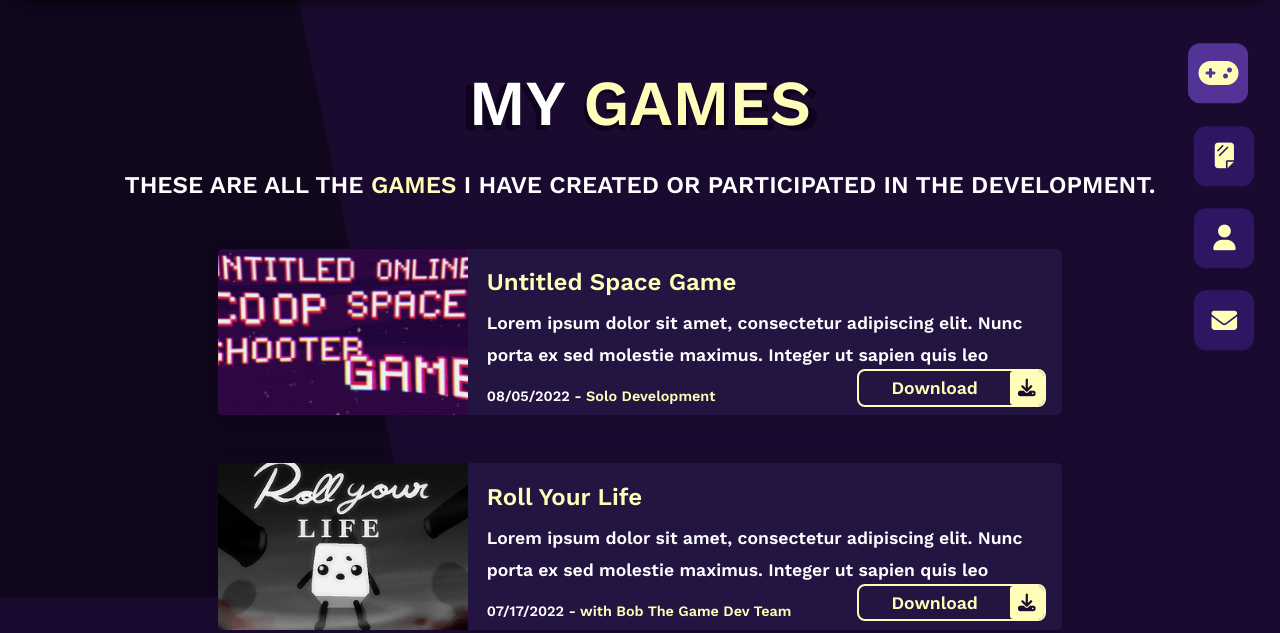
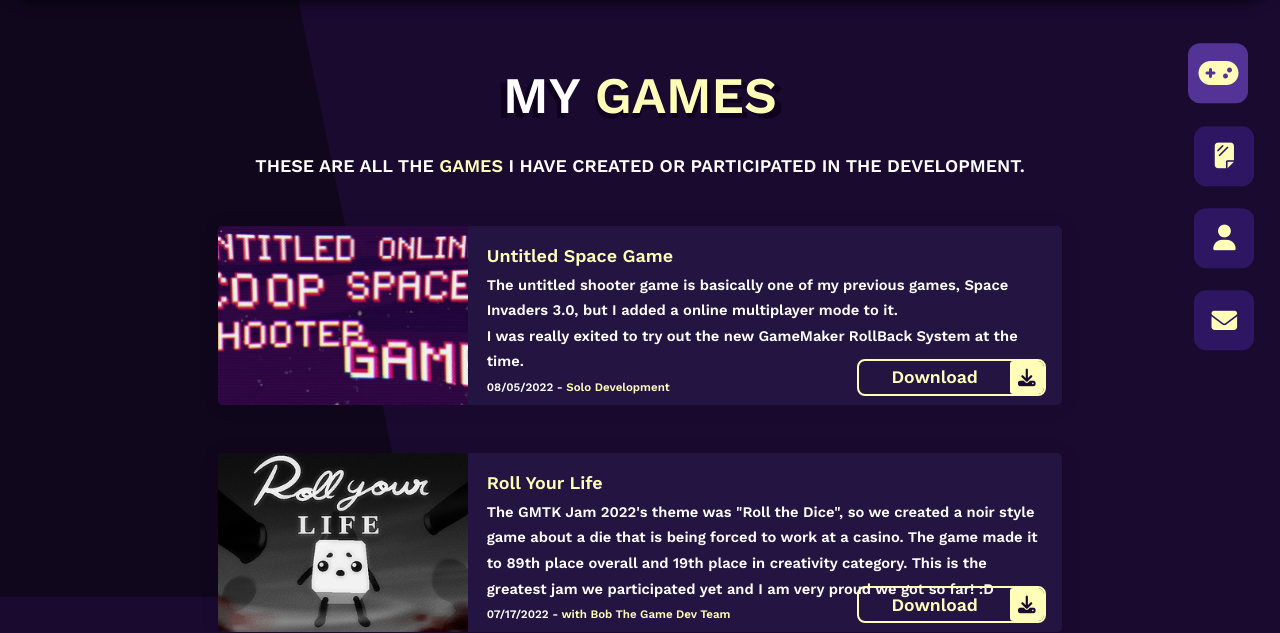
Before and after one commit to Nox2004/WebPortfolio_OLD, a plain HTML site: page index.html in a window 1280 px wide. Shown: the part 203-836 px from the top of the page. Drawn offline with nearby package versions, Linux system fonts and the light colour scheme.

Commit message:
Added game descriptions.

```diff
--- a/javascript/games.js
+++ b/javascript/games.js
@@ -4,7 +4,7 @@ let i = 0;
 content[i] = {
     name: 'Untitled Space Game',
     image_name : 'untitled_shooter.webp',
-    description : 'Lorem ipsum dolor sit amet, consectetur adipiscing elit. Nunc porta ex sed molestie maximus. Integer ut sapien quis leo gravida volutpat. Ut quis nisl magna.    Donec iaculis ipsum a facilisis sagittis',
+    description : 'The untitled shooter game is basically one of my previous games, Space Invaders 3.0, but I added a online multiplayer mode to it.<BR>I was really exited to try out the new GameMaker RollBack System at the time.',
     link : 'https://gx.games/games/nes7cw/untitled-space-shooter-game/',
 
     date : '08/05/2022',
@@ -15,7 +15,7 @@ i++;
 content[i] = {
     name: 'Roll Your Life',
     image_name : 'roll_your_life.png',
-    description : 'Lorem ipsum dolor sit amet, consectetur adipiscing elit. Nunc porta ex sed molestie maximus. Integer ut sapien quis leo gravida volutpat. Ut quis nisl magna.    Donec iaculis ipsum a facilisis sagittis',
+    description : `The GMTK Jam 2022's theme was "Roll the Dice", so we created a noir style game about a die that is being forced to work at a casino. The game made it to 89th place overall and 19th place in creativity category. This is the greatest jam we participated yet and I am very proud we got so far! :D`,
     link : 'https://bob-the-game-dev.itch.io/roll-your-life',
 
     date : '07/17/2022',
@@ -26,7 +26,7 @@ i++;
 content[i] = {
     name: 'My Happy Planet',
     image_name : 'happy_planet.png',
-    description : 'Lorem ipsum dolor sit amet, consectetur adipiscing elit. Nunc porta ex sed molestie maximus. Integer ut sapien quis leo gravida volutpat. Ut quis nisl magna.    Donec iaculis ipsum a facilisis sagittis',
+    description : `At the beginning of 2022 I got into college, so I had to start learning C# and unity. Our teachers asked us to create a game with the "enviroment friendly" theme, this game is my team's project.`,
     link : 'https://nox2004.itch.io/my-happy-planet',
 
     date : '05/31/2022',
@@ -37,7 +37,7 @@ i++;
 content[i] = {
     name: 'Hey Brother',
     image_name : 'hey_brother.png',
-    description : 'Lorem ipsum dolor sit amet, consectetur adipiscing elit. Nunc porta ex sed molestie maximus. Integer ut sapien quis leo gravida volutpat. Ut quis nisl magna.    Donec iaculis ipsum a facilisis sagittis',
+    description : `Hey Brother is a collection of minigames centered around 2 brothers who keep arguing and fighting. The game was a submission to the 7th edition of game jaaj, and got 2nd place overall.`,
     link : 'https://bob-the-game-dev.itch.io/hey-brother',
 
     date : '01/31/2022',
@@ -48,7 +48,7 @@ i++;
 content[i] = {
     name: 'Drinking Water Midnight',
     image_name : 'drinking_water.webp',
-    description : 'Lorem ipsum dolor sit amet, consectetur adipiscing elit. Nunc porta ex sed molestie maximus. Integer ut sapien quis leo gravida volutpat. Ut quis nisl magna.    Donec iaculis ipsum a facilisis sagittis',
+    description : `"Drinking Water Midnight" is a game I made to celebrate 2021 Halloween, and is a short "horrorish" game based on the fear I had of going to the kitchen to get water late at night`,
     link : 'https://gamejolt.com/games/meia_noite/660730',
 
     date : '11/04/2021',
@@ -59,7 +59,7 @@ i++;
 content[i] = {
     name: 'Space Invaders 3.0',
     image_name : 'space_invaders_3.webp',
-    description : 'Lorem ipsum dolor sit amet, consectetur adipiscing elit. Nunc porta ex sed molestie maximus. Integer ut sapien quis leo gravida volutpat. Ut quis nisl magna.    Donec iaculis ipsum a facilisis sagittis',
+    description : `This is a remake of my previous game (Space Invaders 2.0) that I created as a birthday gift for my father. Since 2 years have passed I got to make something way better with new graphics, power ups, enemys, and a boss.`,
     link : 'https://gamejolt.com/games/space_invaders_3/607792',
 
     date : '04/16/2021',
@@ -70,7 +70,7 @@ i++;
 content[i] = {
     name: 'The Unknown',
     image_name : 'Unknown.png',
-    description : 'Lorem ipsum dolor sit amet, consectetur adipiscing elit. Nunc porta ex sed molestie maximus. Integer ut sapien quis leo gravida volutpat. Ut quis nisl magna.    Donec iaculis ipsum a facilisis sagittis',
+    description : `The Unknown is a mistery plataform game / ARG that we made for edition 5 of game jaaj. The game revolves the mechanic of using your pet as a plataform.`,
     link : 'https://gamejolt.com/games/desconhecido/571638',
 
     date : '01/09/2021',
@@ -81,7 +81,7 @@ i++;
 content[i] = {
     name: 'Sinuca Attack (Console)',
     image_name : 'sinuca_attack_console.webp',
-    description : 'Lorem ipsum dolor sit amet, consectetur adipiscing elit. Nunc porta ex sed molestie maximus. Integer ut sapien quis leo gravida volutpat. Ut quis nisl magna.    Donec iaculis ipsum a facilisis sagittis',
+    description : `We ended up selling Sinuca Attack (previous game) console rights to East Asia Soft, and they published it to PlayStation, Xbox and Switch. Me and Rai added some levels and visuals to this version.`,
     link : 'https://store.playstation.com/pt-br/product/UP2005-PPSA06054_00-SINUCA0000000000',
 
     date : '06/30/2020',
@@ -92,7 +92,7 @@ i++;
 content[i] = {
     name: 'Sinuca Attack (Jam Ver.)',
     image_name : 'Sinuca_Attack_Jam.webp',
-    description : 'Lorem ipsum dolor sit amet, consectetur adipiscing elit. Nunc porta ex sed molestie maximus. Integer ut sapien quis leo gravida volutpat. Ut quis nisl magna.    Donec iaculis ipsum a facilisis sagittis',
+    description : `Sinuca attack was a plataform/puzzle game we created for corona jaaj, a big brazilian game jam. It was the game I had the most fun idealizing and designing. At the end we won the "technical quality" category!`,
     link : 'https://gamejolt.com/games/sinuca_attack/477646',
 
     date : '03/29/2020',
@@ -103,7 +103,7 @@ i++;
 content[i] = {
     name: 'Evolutron Revolution Rampage...',
     image_name : 'evolutron.webp',
-    description : 'Lorem ipsum dolor sit amet, consectetur adipiscing elit. Nunc porta ex sed molestie maximus. Integer ut sapien quis leo gravida volutpat. Ut quis nisl magna.    Donec iaculis ipsum a facilisis sagittis',
+    description : 'Evolutron is a remake of a game a youtuber made in video. Since the game is a roguelike, this was the first time I messed around with procedural generation. This is also one of the first games I made with Rai!',
     link : 'https://gamejolt.com/games/EvolutronRevolution/513907',
 
     date : '02/15/2020',
@@ -114,7 +114,9 @@ i++;
 content[i] = {
     name: 'Space Invaders 2.0',
     image_name : 'Space_Invaders_2.png',
-    description : 'Lorem ipsum dolor sit amet, consectetur adipiscing elit. Nunc porta ex sed molestie maximus. Integer ut sapien quis leo gravida volutpat. Ut quis nisl magna.    Donec iaculis ipsum a facilisis sagittis',
+    description : `I made this one at father's day as a gift for my dad.
+    He loved Space Invaders as a child, so I tried to make a space shooter with enemies based in the SI aliens.<BR>
+    I actually never published this game anywhere before making this site.`,
     link : 'https://drive.google.com/uc?export=download&id=1N5OLF6JvYuG0GSExFafr3vIj2M0ghFKA',
 
     date : '08/11/2019',
@@ -125,7 +127,8 @@ i++;
 content[i] = {
     name: '31 Days After the End of The World',
     image_name : '31_days.webp',
-    description : 'Lorem ipsum dolor sit amet, consectetur adipiscing elit. Nunc porta ex sed molestie maximus. Integer ut sapien quis leo gravida volutpat. Ut quis nisl magna.    Donec iaculis ipsum a facilisis sagittis',
+    description : `2019 I joined my first Jam, the Brasil greatest jam, Game Jaaj (edition 3). <BR>
+    So I made this little plataformer game where you are a mailman in a post-apocalyptic world. The game made it to the top 50 of the jam! :D`,
     link : 'https://gamejolt.com/games/31DaysAfterTheEndOfTheWorld/427822',
 
     date : '07/21/2019',
@@ -136,7 +139,8 @@ i++;
 content[i] = {
     name: 'Flappy Penguin Shooter',
     image_name : 'flappy_penguin.png',
-    description : 'Lorem ipsum dolor sit amet, consectetur adipiscing elit. Nunc porta ex sed molestie maximus. Integer ut sapien quis leo gravida volutpat. Ut quis nisl magna.    Donec iaculis ipsum a facilisis sagittis',
+    description : `Flappy Penguin was the second game I made aswell as the first game I "finished". <BR>
+    It's basically a flappy bird game with shooter mechanics. I was new to GameMaker at the time, so I experimented a lot when making this one.`,
     link : 'https://drive.google.com/uc?export=download&id=1tn4hvCtLiw8Hjdx8sQjJpSRf5N4n0-cN',
 
     date : '03/04/2019',
--- a/styles/styles.scss
+++ b/styles/styles.scss
@@ -226,7 +226,7 @@ section {
     h2 {
         position: relative;
         text-transform: uppercase;
-        font-size: 4rem;
+        font-size: 4vw;
         font-weight: 700;
         color: var(--color-text);
         span { color: var(--color-text-1); }
@@ -241,7 +241,7 @@ section {
             z-index: -1;
             transform: translateY(4px) translate(-50%, -50%);
             font-weight: 800;
-            font-size: 4.2rem;
+            font-size: 4.2vw;
         }
     }
 }
@@ -253,7 +253,7 @@ section {
         position: relative;
         top: 30px;
         text-transform: uppercase;
-        font-size: 1.5rem;
+        font-size: 1.4vw;
         font-weight: 700;
         color: var(--color-text);
         span { color: var(--color-text-1); }
@@ -279,7 +279,7 @@ section {
 
     .game {
         width: 80%;
-        height: 13vw;
+        height: 14vw;
         position: relative;
 
         display: grid;
@@ -335,7 +335,7 @@ section {
                     text-justify: left;
                     text-align: bottom;
                     color: var(--color-text);
-                    font-size: .9rem;
+                    font-size: .9vw;
                     span{
                         color: var(--color-text-1);
                     }
@@ -344,25 +344,27 @@ section {
 
             .desc
             {
+                //font-size: 100%;
                 overflow: hidden;
                 position: absolute;
                 height: inherit;
 
                 //margin-top: -40px;
                 padding: 1.2rem;
-                max-height: 10vw;
+                max-height: 12vw;
 
                 h4 {
                     color: var(--color-text-1);
-                    font-size: 1.5rem;
-                    margin-bottom: .7rem;
+                    font-size: 1.4vw;
+                    margin-bottom: .4rem;
                     transition: all .4s ease-in-out;
                     //cursor: pointer;
                     //&:hover { color: var(--color-text); }
                 }
                 p{
+                    font-size: 1.15vw;
                     color: var(--color-text);
-                    line-height: 2rem;
+                    line-height: 2vw;
                     padding-bottom: 1rem;
                 }
             }
```
Also changed, not shown: styles/styles.css, 1 other file.
